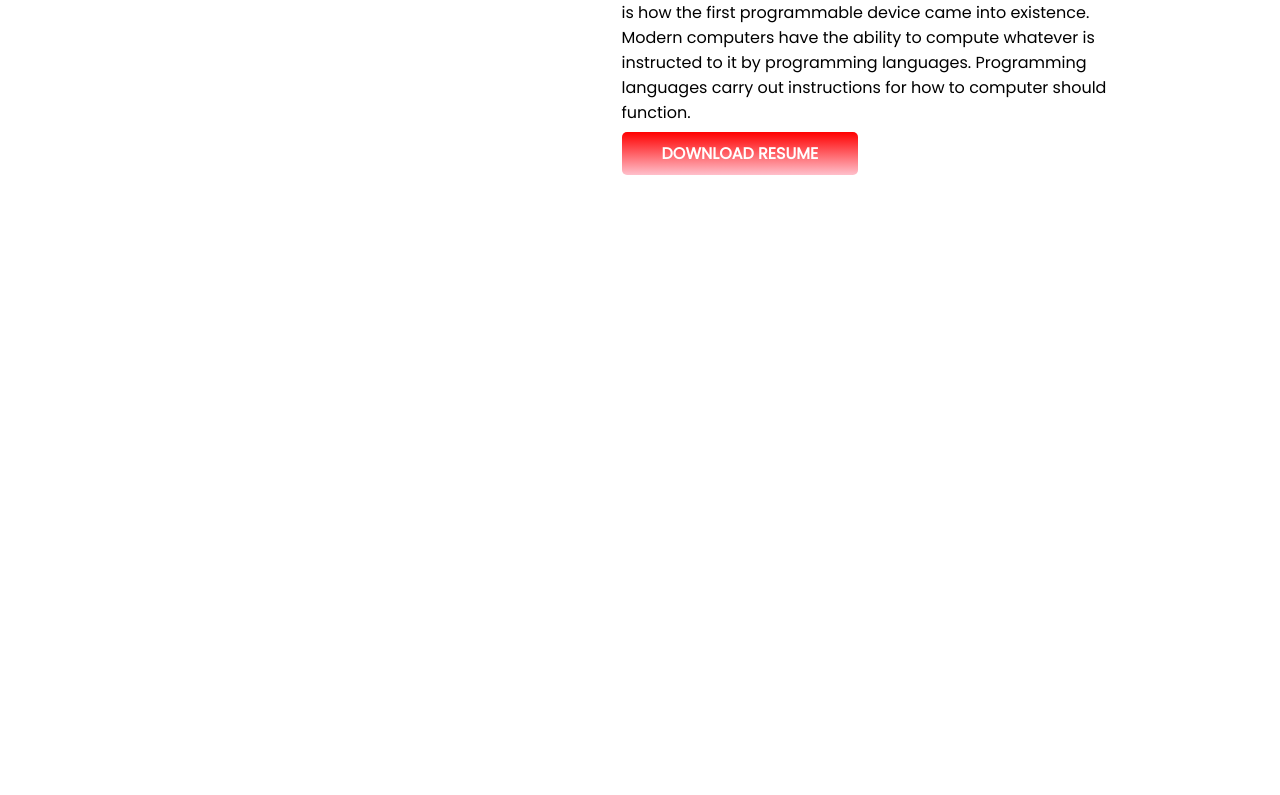
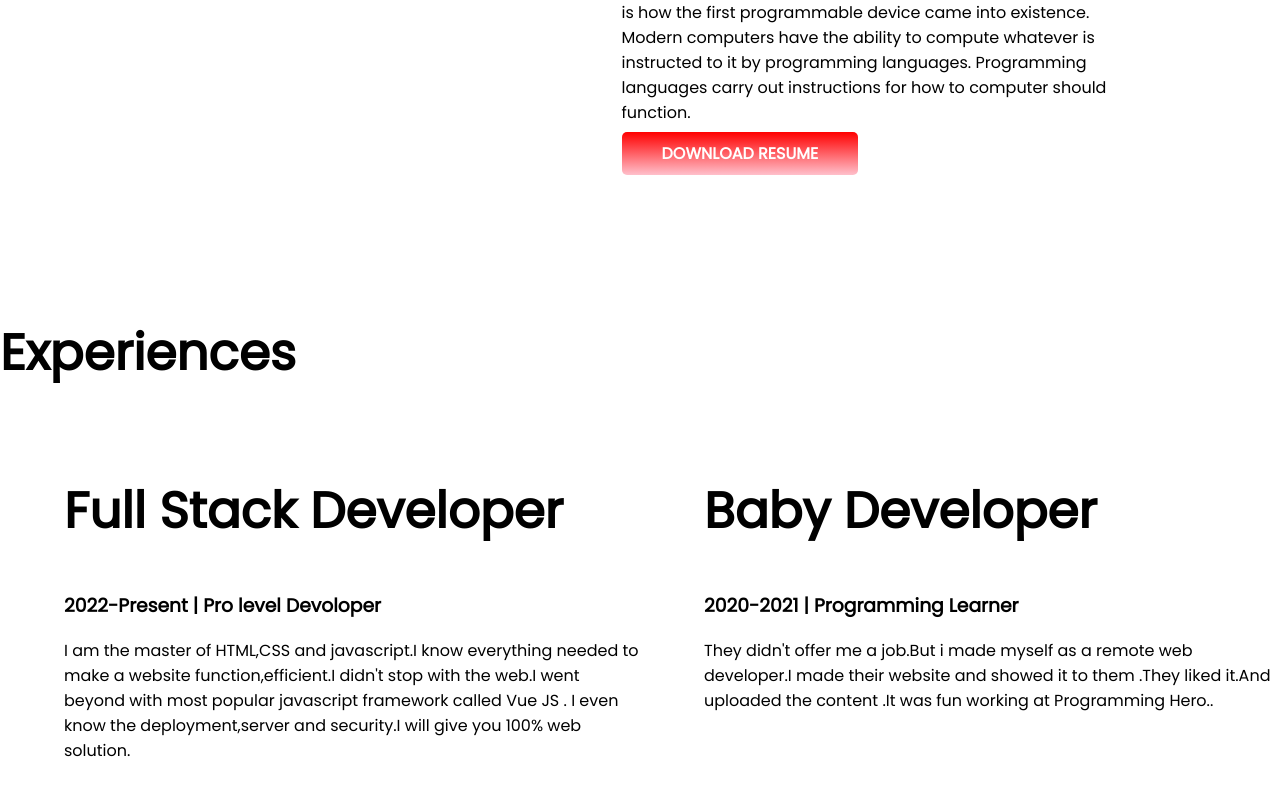
Before and after one commit to Shahrearmahmud/First-project, a plain HTML site: page index.html in a window 1280 px wide. Shown: the part 1176-1971 px from the top of the page. Before the commit the page ends 1492 px from the top, so only its background shows below. Drawn offline with Linux system fonts and the light colour scheme.

Commit message:
added exprience

```diff
--- a/index.html
+++ b/index.html
@@ -13,7 +13,7 @@
 </head>
 
 <body>
-    <section class="top-b">
+    <section class="top-b fle-c">
         <div class="one">
             <h1>Wellcome to </h1>
             <h1> <span class="orange-c">Peaky blinder </span> world</h1>
@@ -30,7 +30,7 @@
             <img src="images/my-bg.jpg">
         </div>
     </section>
-    <section class="dream-big">
+    <section class="dream-big fle-c">
         <div class="one">
             <img src="images/my-bg2.png">
 
@@ -53,6 +53,29 @@
         </div>
 
     </section>
+    <section class="ex">
+        <h1>Experiences</h1>
+
+        <div class="fle-c">
+            <div class="one">
+                <h1>Full Stack Developer</h1>
+                <h3>2022-Present | Pro level Devoloper</h3>
+                <p>I am the master of HTML,CSS and javascript.I know everything needed to make a website
+                    function,efficient.I didn't stop with the web.I went beyond with most popular javascript framework
+                    called Vue JS . I even know the deployment,server and security.I will give you 100% web solution.
+                </p>
+
+            </div>
+
+            <div class="one">
+                <h1>Baby Developer</h1>
+                <h3>2020-2021 | Programming Learner</h3>
+                <p>They didn't offer me a job.But i made myself as a remote web developer.I made their website and
+                    showed it
+                    to them .They liked it.And uploaded the content .It was fun working at Programming Hero..</p>
+            </div>
+        </div>
+    </section>
 
 </body>
 
--- a/style.css
+++ b/style.css
@@ -9,7 +9,7 @@ h1{
 .orange-c{
     color: orange;
 }
-section{
+.fle-c{
     display: flex;
     margin-bottom: 150px;
 }
```
